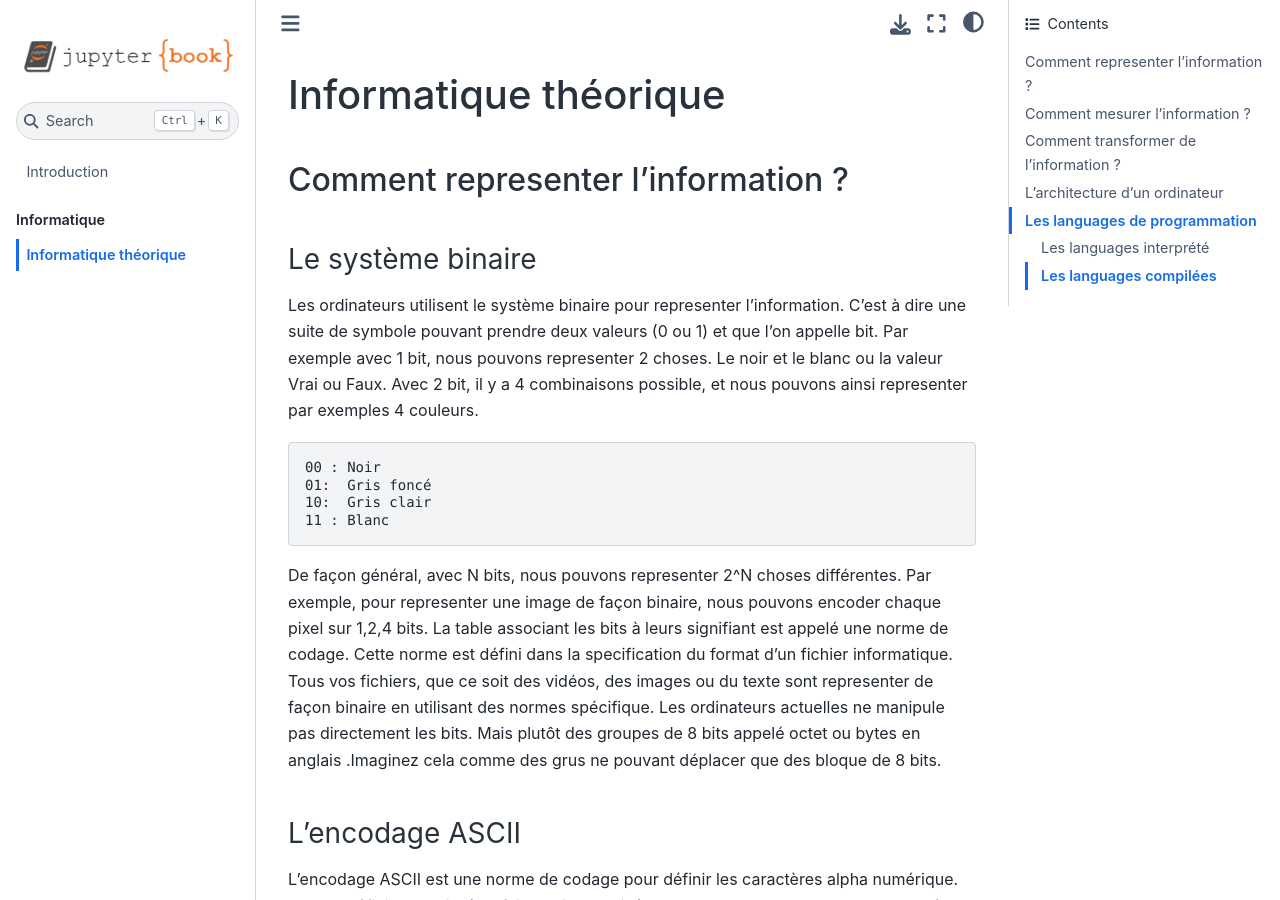
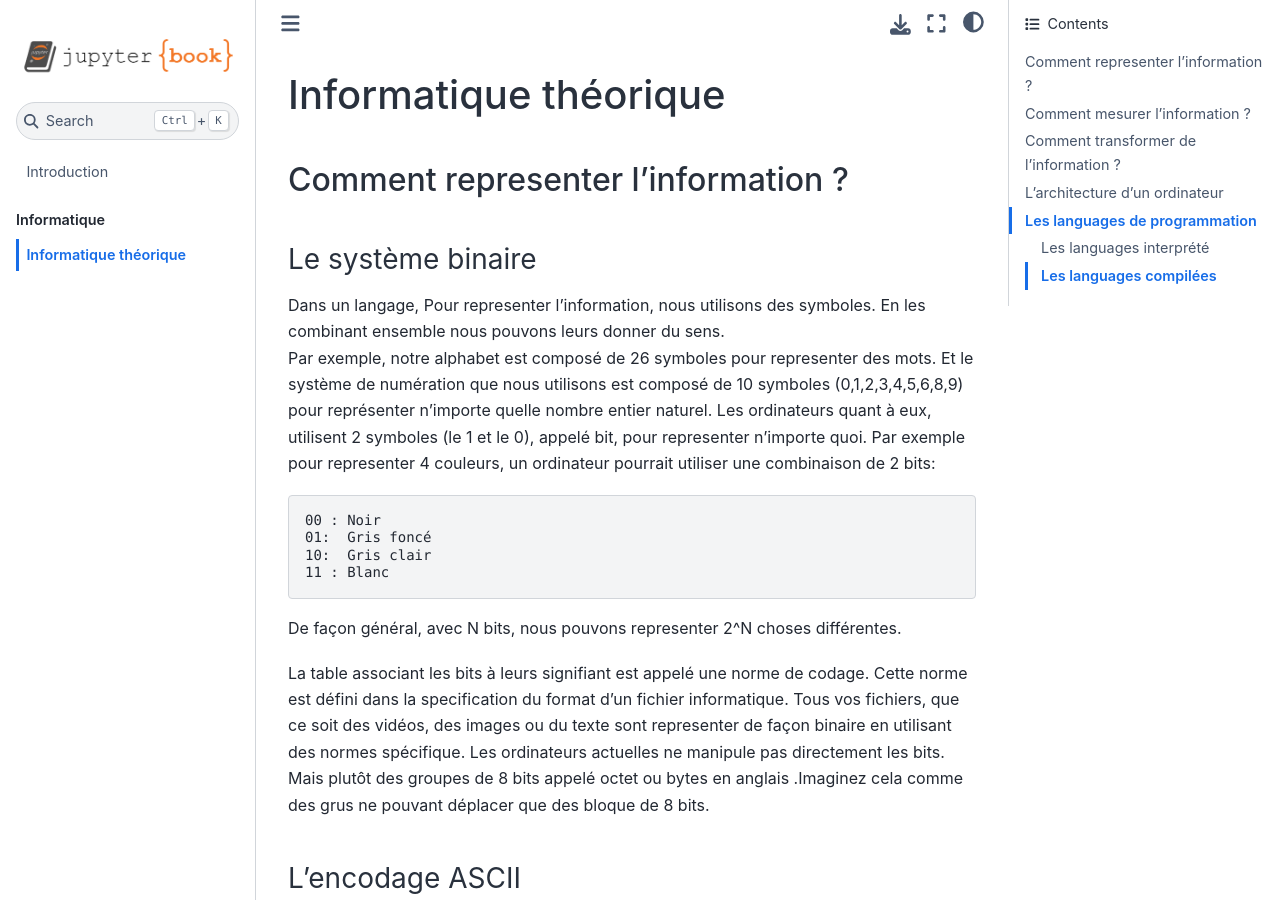
Before and after one commit to BioInfoDiag/bioinformatique_medicale, a Jupyter Book: the page built from part1/informatique_theorique.md, in a window 1280 px wide and 900 px high. Built offline with Jupyter Book 1.0.4 settings and Sphinx 7.4.7 and the Sphinx Book theme 1.1.4, drawn with Linux system fonts in a browser that asks for light colours.

Commit message:
Update informatique_theorique.md
Test modif sur dev

```diff
--- a/part1/informatique_theorique.md
+++ b/part1/informatique_theorique.md
@@ -4,16 +4,20 @@
 
 
 ### Le système binaire
-Les ordinateurs utilisent le système binaire pour representer l'information.
-C'est à dire une suite de symbole pouvant prendre deux valeurs (0 ou 1) et que l'on appelle bit. Par exemple avec 1 bit, nous pouvons representer 2 choses. Le noir et le blanc ou la valeur Vrai ou Faux.
-Avec 2 bit, il y a 4 combinaisons possible, et nous pouvons ainsi representer par exemples 4 couleurs.
+
+Dans un langage, Pour representer l'information, nous utilisons des symboles. En les combinant ensemble nous pouvons leurs donner du sens.
+Par exemple, notre alphabet est composé de 26 symboles pour representer des mots. Et le système de numération que nous utilisons est composé de 10 symboles (0,1,2,3,4,5,6,8,9) pour représenter n'importe quelle nombre entier naturel.
+Les ordinateurs quant à eux, utilisent 2 symboles (le 1 et le 0), appelé bit, pour representer n'importe quoi.
+Par exemple pour representer 4 couleurs, un ordinateur pourrait utiliser une combinaison de 2 bits:
 
 	00 : Noir
 	01:  Gris foncé
 	10:  Gris clair
 	11 : Blanc
 
-De façon général, avec N bits, nous pouvons representer 2^N choses différentes. Par exemple, pour representer une image de façon binaire, nous pouvons encoder chaque pixel sur 1,2,4 bits.
+
+De façon général, avec N bits, nous pouvons representer 2^N choses différentes.
+
 La table associant les bits à leurs signifiant est appelé une norme de codage.
 Cette norme est défini dans la specification du format d'un fichier informatique. Tous vos fichiers, que ce soit des vidéos, des images ou du texte sont representer de façon binaire en utilisant des normes spécifique.
 Les ordinateurs actuelles ne manipule pas directement les bits. Mais plutôt des groupes de 8 bits appelé octet ou bytes en anglais .Imaginez cela comme des grus ne pouvant déplacer que des bloque de 8 bits.
```
